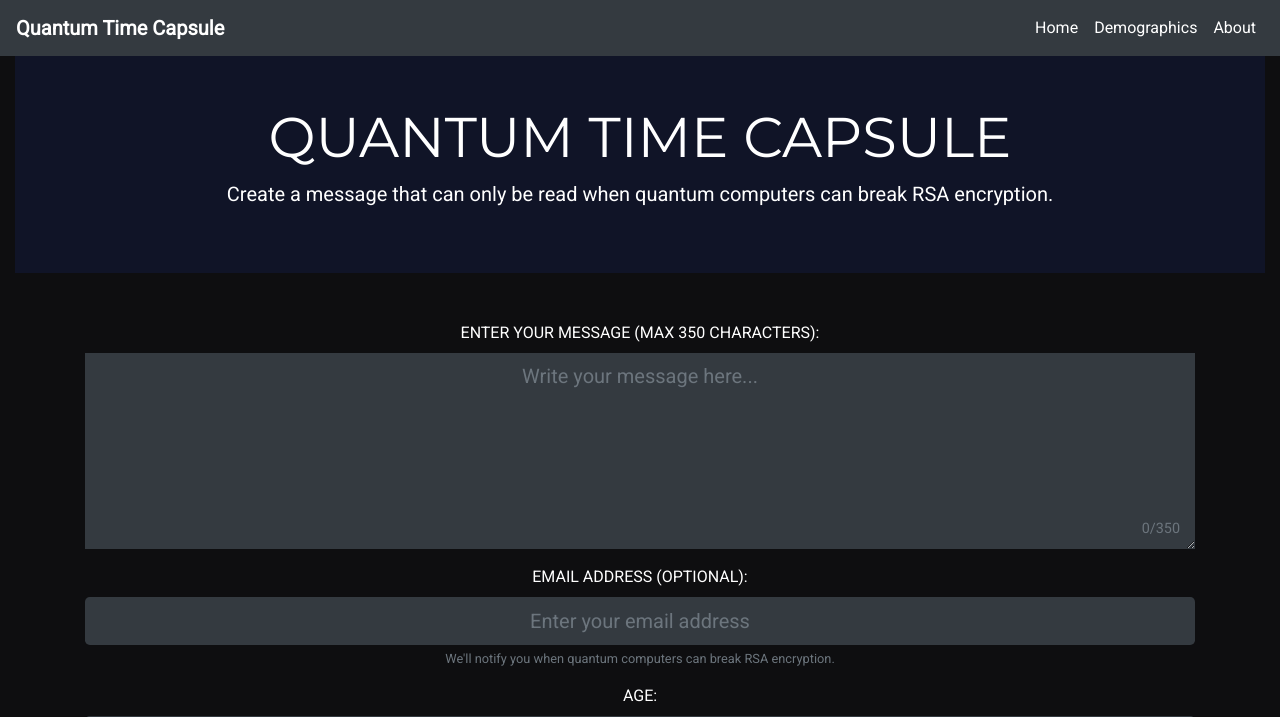
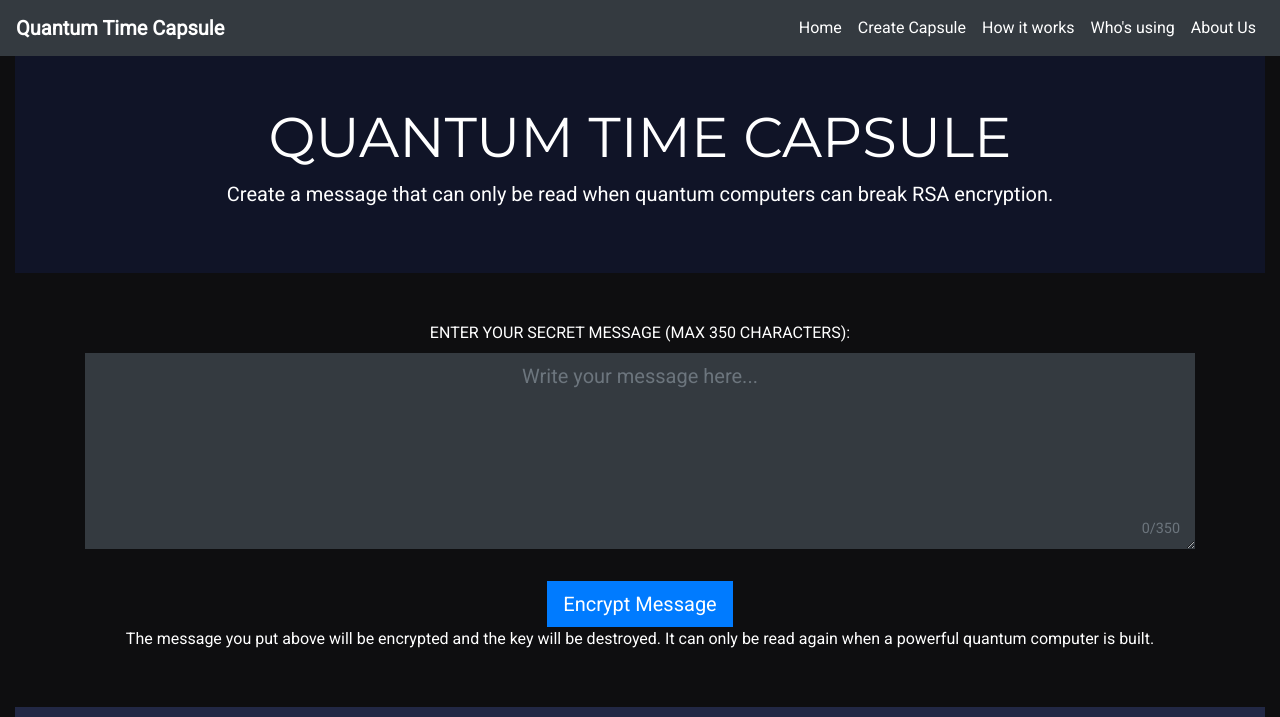
Before and after one commit to kasattack567/Quantum-Time-Capsule, a Flask app: page /index in a window 1280 px wide. Shown: the top 717 px of the page. Run offline with Flask 3, Linux system fonts and the light colour scheme; some libraries are stand-ins or nearby versions.

Commit message:
Update index.html

```diff
--- a/Templates/index.html
+++ b/Templates/index.html
@@ -59,13 +59,19 @@
         <div class="collapse navbar-collapse" id="navbarNav">
             <ul class="navbar-nav ml-auto">
                 <li class="nav-item">
-                    <a class="nav-link" href="{{ url_for('index') }}">Home</a>
+                    <a class="nav-link" href="{{ url_for('intro') }}">Home</a>
                 </li>
                 <li class="nav-item">
-                    <a class="nav-link" href="{{ url_for('demographics') }}">Demographics</a>
+                    <a class="nav-link" href="{{ url_for('index') }}">Create Capsule</a>
                 </li>
                 <li class="nav-item">
-                    <a class="nav-link" href="{{ url_for('about') }}">About</a>
+                    <a class="nav-link" href="{{ url_for('explore_more') }}">How it works</a>
+                </li>
+                <li class="nav-item">
+                    <a class="nav-link" href="{{ url_for('demographics') }}">Who's using</a>
+                </li>
+                <li class="nav-item">
+                    <a class="nav-link" href="{{ url_for('about') }}">About Us</a>
                 </li>
             </ul>
         </div>
@@ -96,60 +102,33 @@
                 <form id="message-form" method="POST">
                     <!-- Message Input Field -->
                     <div class="form-group position-relative">
-                        <label for="message" class="text-uppercase">Enter your message (max {{ max_characters }} characters):</label>
+                        <label for="message" class="text-uppercase">Enter your secret message (max {{ max_characters }} characters):</label>
                         <textarea name="message" class="form-control form-control-lg text-center bg-dark text-white border-0" rows="6" placeholder="Write your message here..." required>{{ message|default('') }}</textarea>
                         <div class="char-counter"><span id="charCount">0</span>/{{ max_characters }}</div>
                     </div>
 
-                    <!-- Email Field with Client-Side Validation -->
-                    <div class="form-group">
-                        <label for="email" class="text-uppercase">Email Address (optional):</label>
-                        <input type="email" name="email" class="form-control form-control-lg text-center bg-dark text-white border-0"
-                               placeholder="Enter your email address" pattern="[a-z0-9._%+-]+@[a-z0-9.-]+\.[a-z]{2,}$">
-                        <small class="form-text text-muted">We'll notify you when quantum computers can break RSA encryption.</small>
-                    </div>
-
-                    <!-- Age Field with Client-Side Validation -->
-                    <div class="form-group">
-                        <label for="age" class="text-uppercase">Age:</label>
-                        <input type="number" name="age" class="form-control form-control-lg text-center bg-dark text-white border-0"
-                               placeholder="Enter your age" min="0" max="120">
-                    </div>
-
-                    <!-- Demographic Data (Optional) -->
-                    <div class="form-group">
-                        <label for="subject" class="text-uppercase">Subject of Study:</label>
-                        <input type="text" name="subject" class="form-control form-control-lg text-center bg-dark text-white border-0" placeholder="E.g., Physics, Computer Science">
-                    </div>
-
-                    <div class="form-group">
-                        <label for="country" class="text-uppercase">Country:</label>
-                        <input type="text" name="country" class="form-control form-control-lg text-center bg-dark text-white border-0" placeholder="Enter your country">
-                    </div>
-
-                    <!-- User Consent -->
-                    <div class="form-group form-check mt-4">
-                        <input type="checkbox" class="form-check-input" id="consentCheckbox" required>
-                        <label class="form-check-label" for="consentCheckbox">I consent to the storage and processing of my data as described.</label>
-                    </div>
-
                     <button type="submit" class="btn btn-primary btn-lg mt-3">Encrypt Message</button>
+                    <label for="message">
+                        The message you put above will be encrypted and the key will be destroyed. It can only be read again when a powerful quantum computer is built.
+                    </label>
 
                 </form>
             </div>
         </section>
 
-        <!-- Information Section About Quantum Computing -->
+        <!-- Simplified Information Section About Quantum Computing -->
         <section id="quantum-info" class="py-5 text-white" style="background-color: #222845;">
             <div class="container">
                 <div class="row">
                     <div class="col-lg-6">
-                        <h2>Quantum Computing & RSA</h2>
-                        <p>Quantum computers have the potential to revolutionize encryption by breaking widely-used algorithms like RSA. This project creates a "time capsule" where messages encrypted today can only be decrypted once quantum computers are capable of breaking RSA encryption.</p>
+                        <h2>What is RSA Encryption?</h2>
+                        <p>RSA is one of the most common ways to secure data. It relies on the fact that it’s extremely hard for regular computers to break it because they would need to factor large prime numbers, which is very time-consuming.</p>
+                        <h2>Why Quantum Computers Matter</h2>
+                        <p>Quantum computers are different from regular computers. They use the strange rules of quantum physics to solve problems much faster. In the future, they might be able to break RSA encryption, unlocking data that was once secure.</p>
                         <ul>
-                            <li>RSA uses the difficulty of factoring large prime numbers for encryption.</li>
-                            <li>Quantum computers, with their immense processing power, could break RSA in the future.</li>
-                            <li>Our messages will remain secret until that day comes.</li>
+                            <li>RSA relies on prime number factoring, which is hard for today's computers.</li>
+                            <li>Quantum computers could solve these problems quickly, making RSA vulnerable.</li>
+                            <li>We are creating a "time capsule" of messages that will remain secret until quantum computers can break RSA.</li>
                         </ul>
                     </div>
                     <div class="col-lg-6">
@@ -159,6 +138,7 @@
                 </div>
             </div>
         </section>
+
 
         <!-- Footer Section -->
         <footer class="text-center py-4" style="background-color: #101427;">
```
